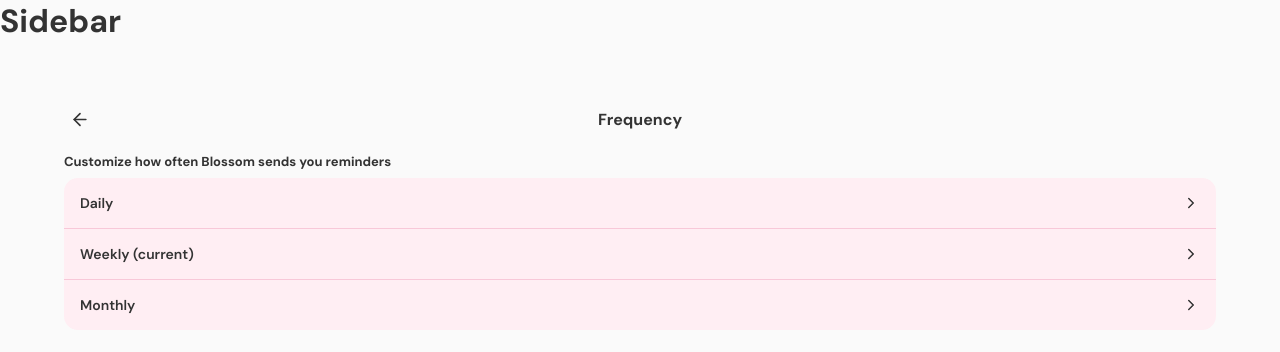
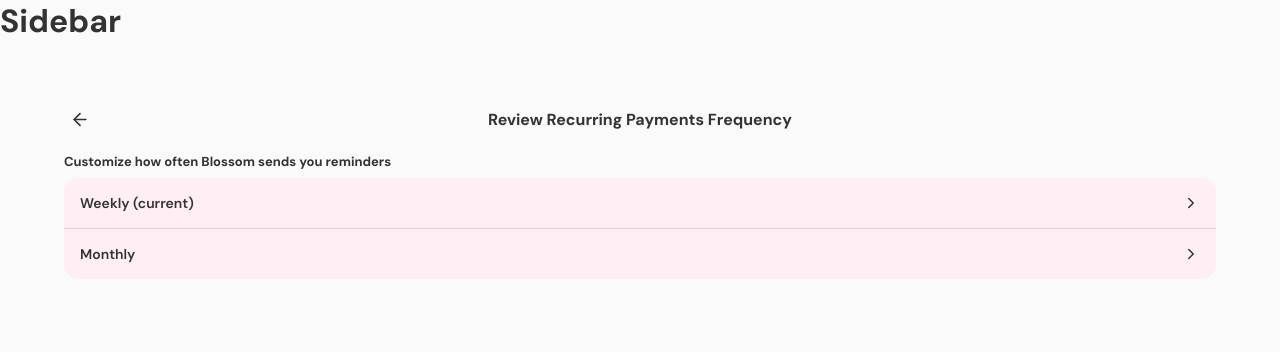
Before and after one commit to mirelalexy/blossom, a React (Vite) app in the folder frontend/: page /settings/notifications/frequency in a window 1280 px wide. Shown: the top 352 px of the page. Built offline with nearby package versions, Linux system fonts and the light colour scheme.

Commit message:
refactor(settings): clarify frequency applies only to recurring reminders

```diff
--- a/frontend/src/pages/settings/notifications/Frequency.jsx
+++ b/frontend/src/pages/settings/notifications/Frequency.jsx
@@ -10,15 +10,10 @@ function Frequency() {
 
     return (
         <div className="settings-content">
-            <PageHeader title="Frequency" />
+            <PageHeader title="Review Recurring Payments Frequency" />
 
             <Section title="Customize how often Blossom sends you reminders">
                 <SettingsCard>
-                    <SettingsItem
-                        label={`Daily ${settings.frequency === "daily" ? "(current)" : ""}`}
-                        onClick={() => updateSetting("frequency", "daily")}
-                    />
-
                     <SettingsItem
                         label={`Weekly ${settings.frequency === "weekly" ? "(current)" : ""}`}
                         onClick={() => updateSetting("frequency", "weekly")}
--- a/frontend/src/pages/settings/notifications/NotificationSettings.jsx
+++ b/frontend/src/pages/settings/notifications/NotificationSettings.jsx
@@ -63,7 +63,7 @@ function Notifications() {
                     />
 
                     <SettingsItem
-                        label="Frequency"
+                        label="Review Recurring Payments Frequency"
                         value={settings.frequency}
                         onClick={() => navigate("/settings/notifications/frequency")}
                     />
```
